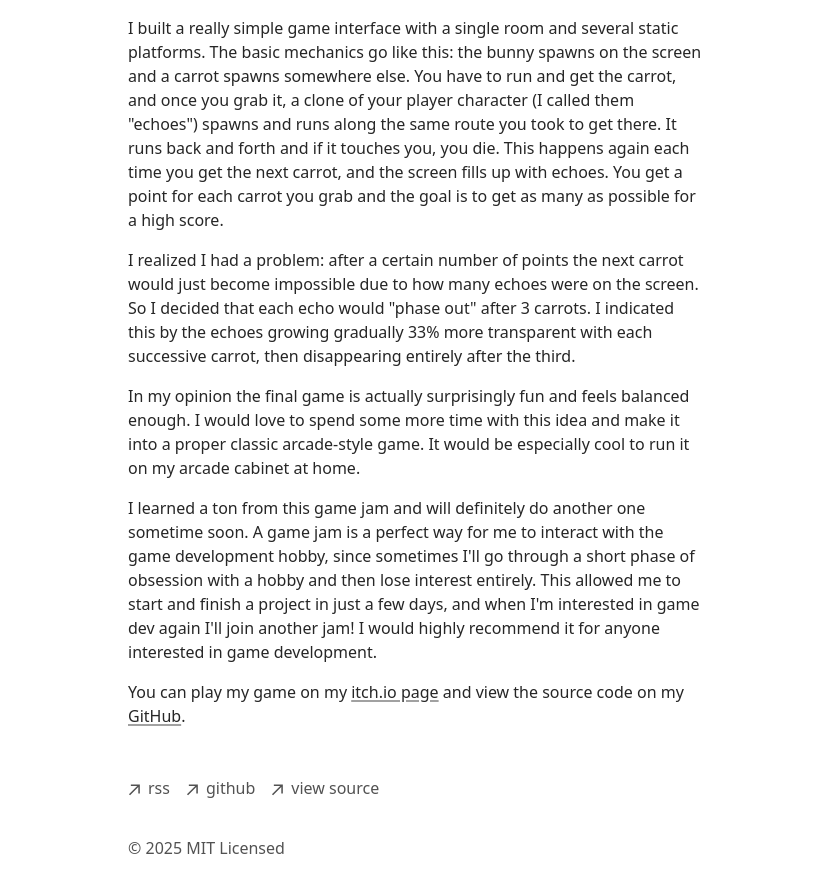
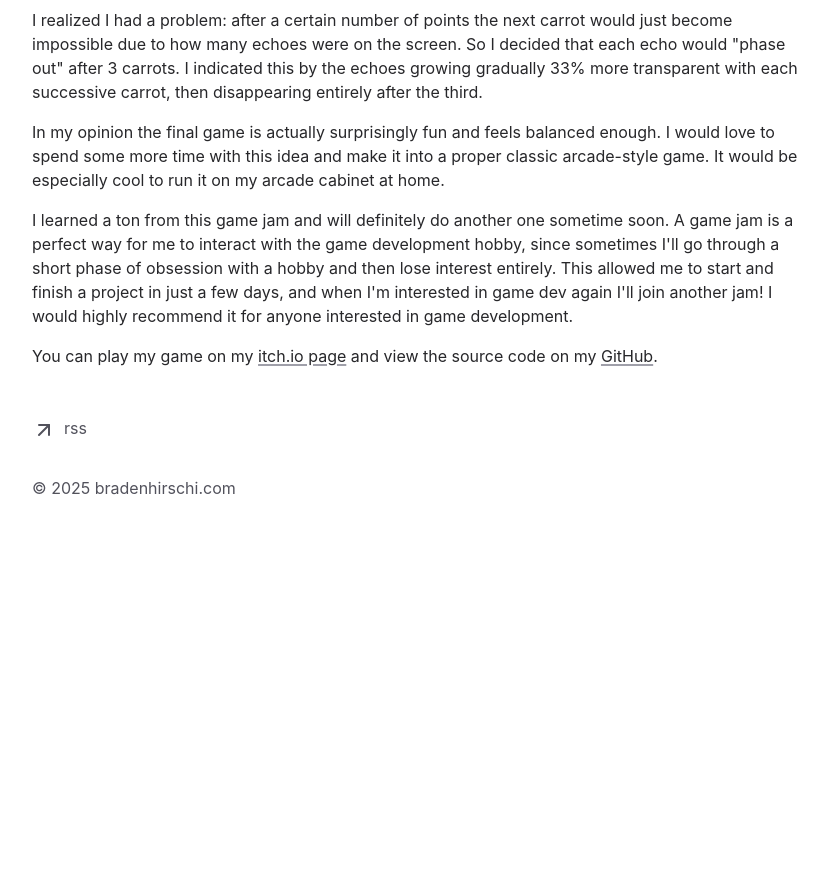
Before and after one commit to bradenhirschi/portfolio-site-v2, a Next.js app: page /blog/my-first-game-jam in a window 1280 px wide. Shown: the part 1320-2212 px from the top of the page, without its empty margins (224-1052 px from the left). After the commit the page ends 1884 px from the top, so only its background shows below. Built offline with nearby package versions, Linux system fonts and the light colour scheme.

Commit message:
Update styling

```diff
--- a/app/blog/[slug]/page.tsx
+++ b/app/blog/[slug]/page.tsx
@@ -87,7 +87,7 @@ export default function Blog({ params }) {
         {post.metadata.title}
       </h1>
       <div className="flex justify-between items-center mt-2 mb-8 text-sm">
-        <p className="text-sm text-neutral-600 dark:text-neutral-400">
+        <p className="text-sm text-zinc-600 dark:text-zinc-400">
           {formatDate(post.metadata.publishedAt)}
         </p>
       </div>
--- a/app/components/footer.tsx
+++ b/app/components/footer.tsx
@@ -1,60 +1,23 @@
-function ArrowIcon() {
-  return (
-    <svg
-      width="12"
-      height="12"
-      viewBox="0 0 12 12"
-      fill="none"
-      xmlns="http://www.w3.org/2000/svg"
-    >
-      <path
-        d="M2.07102 11.3494L0.963068 10.2415L9.2017 1.98864H2.83807L2.85227 0.454545H11.8438V9.46023H10.2955L10.3097 3.09659L2.07102 11.3494Z"
-        fill="currentColor"
-      />
-    </svg>
-  )
-}
+import { LucideArrowUpRight } from "lucide-react";
 
 export default function Footer() {
   return (
     <footer className="mb-16">
-      <ul className="font-sm mt-8 flex flex-col space-x-0 space-y-2 text-neutral-600 md:flex-row md:space-x-4 md:space-y-0 dark:text-neutral-300">
+      <ul className="font-sm mt-8 flex flex-col space-x-0 space-y-2 text-zinc-600 md:flex-row md:space-x-4 md:space-y-0 dark:text-zinc-300">
         <li>
           <a
-            className="flex items-center transition-all hover:text-neutral-800 dark:hover:text-neutral-100"
+            className="flex items-center transition-all hover:text-zinc-800 dark:hover:text-zinc-100"
             rel="noopener noreferrer"
             target="_blank"
             href="/rss"
           >
-            <ArrowIcon />
+            <LucideArrowUpRight />
             <p className="ml-2 h-7">rss</p>
           </a>
         </li>
-        <li>
-          <a
-            className="flex items-center transition-all hover:text-neutral-800 dark:hover:text-neutral-100"
-            rel="noopener noreferrer"
-            target="_blank"
-            href="https://github.com/vercel/next.js"
-          >
-            <ArrowIcon />
-            <p className="ml-2 h-7">github</p>
-          </a>
-        </li>
-        <li>
-          <a
-            className="flex items-center transition-all hover:text-neutral-800 dark:hover:text-neutral-100"
-            rel="noopener noreferrer"
-            target="_blank"
-            href="https://vercel.com/templates/next.js/portfolio-starter-kit"
-          >
-            <ArrowIcon />
-            <p className="ml-2 h-7">view source</p>
-          </a>
-        </li>
       </ul>
-      <p className="mt-8 text-neutral-600 dark:text-neutral-300">
-        © {new Date().getFullYear()} MIT Licensed
+      <p className="mt-8 text-zinc-600 dark:text-zinc-300">
+        © {new Date().getFullYear()} bradenhirschi.com
       </p>
     </footer>
   )
--- a/app/components/nav.tsx
+++ b/app/components/nav.tsx
@@ -23,7 +23,7 @@ export function Navbar() {
                 <Link
                   key={path}
                   href={path}
-                  className="transition-all hover:text-neutral-800 dark:hover:text-neutral-200 flex align-middle relative py-1 px-2 m-1"
+                  className="transition-all hover:text-zinc-800 dark:hover:text-zinc-200 flex align-middle relative py-1 px-2 m-1"
                 >
                   {name}
                 </Link>
--- a/app/components/posts.tsx
+++ b/app/components/posts.tsx
@@ -22,10 +22,10 @@ export function BlogPosts() {
             href={`/blog/${post.slug}`}
           >
             <div className="w-full flex flex-col md:flex-row space-x-0 md:space-x-2">
-              <p className="text-neutral-600 dark:text-neutral-400 w-[100px] tabular-nums">
+              <p className="text-zinc-600 dark:text-zinc-400 w-[100px] tabular-nums">
                 {formatDate(post.metadata.publishedAt, false)}
               </p>
-              <p className="text-neutral-900 dark:text-neutral-100 tracking-tight">
+              <p className="text-zinc-900 dark:text-zinc-100 tracking-tight">
                 {post.metadata.title}
               </p>
             </div>
--- a/app/global.css
+++ b/app/global.css
@@ -48,11 +48,11 @@ html {
 }
 
 .prose a {
-  @apply underline transition-all decoration-neutral-400 dark:decoration-neutral-600 underline-offset-2 decoration-[0.1em];
+  @apply underline transition-all decoration-zinc-400 dark:decoration-zinc-600 underline-offset-2 decoration-[0.1em];
 }
 
 .prose .anchor:after {
-  @apply text-neutral-300 dark:text-neutral-700;
+  @apply text-zinc-300 dark:text-zinc-700;
   content: '#';
 }
 
@@ -61,7 +61,7 @@ html {
 }
 
 .prose pre {
-  @apply bg-neutral-50 dark:bg-neutral-900 rounded-lg overflow-x-auto border border-neutral-200 dark:border-neutral-900 py-2 px-3 text-sm;
+  @apply bg-zinc-50 dark:bg-zinc-900 rounded-lg overflow-x-auto border border-zinc-200 dark:border-zinc-900 py-2 px-3 text-sm;
 }
 
 .prose code {
@@ -84,7 +84,7 @@ html {
 }
 
 .prose p {
-  @apply my-4 text-neutral-800 dark:text-neutral-200;
+  @apply my-4 text-zinc-800 dark:text-zinc-200;
 }
 
 .prose h1 {
--- a/app/layout.tsx
+++ b/app/layout.tsx
@@ -34,8 +34,6 @@ export const metadata: Metadata = {
   },
 }
 
-const cx = (...classes) => classes.filter(Boolean).join(' ')
-
 export default function RootLayout({
   children,
 }: {
@@ -44,11 +42,9 @@ export default function RootLayout({
   return (
     <html
       lang="en"
-      className={cx(
-        'text-black bg-white dark:text-white dark:bg-black',
-      )}
+      className='text-zinc-950 bg-white dark:text-white dark:bg-zinc-950'
     >
-      <body className="antialiased max-w-xl mx-4 mt-8 lg:mx-auto">
+      <body className="antialiased max-w-3xl mx-4 mt-8 lg:mx-auto">
         <main className="flex-auto min-w-0 mt-6 flex flex-col px-2 md:px-0">
           <Navbar />
           {children}
--- a/package.json
+++ b/package.json
@@ -12,13 +12,14 @@
     "@types/react-dom": "19.2.3",
     "@vercel/analytics": "^1.6.1",
     "@vercel/speed-insights": "^1.3.1",
+    "lucide-react": "^0.575.0",
     "next": "^16.1.6",
     "next-mdx-remote": "^6.0.0",
     "postcss": "^8.5.6",
     "react": "^19.2.4",
     "react-dom": "^19.2.4",
     "sugar-high": "^0.9.5",
-    "tailwindcss": "4.1.18",
+    "tailwindcss": "^4.2.0",
     "typescript": "^5"
   }
 }
```
Also changed, not shown: 2 other files (tests, documents, lock files or other folders).
